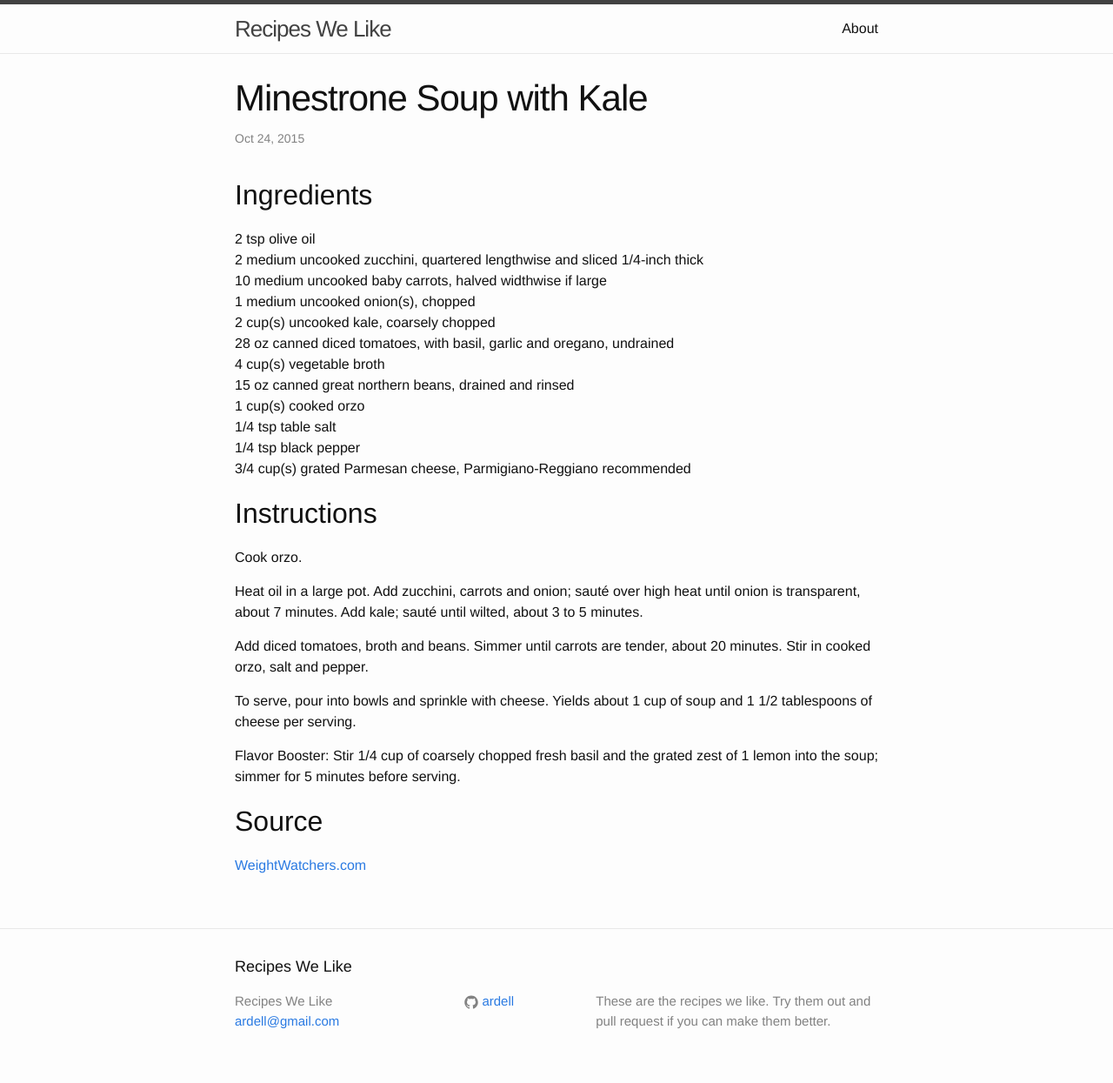
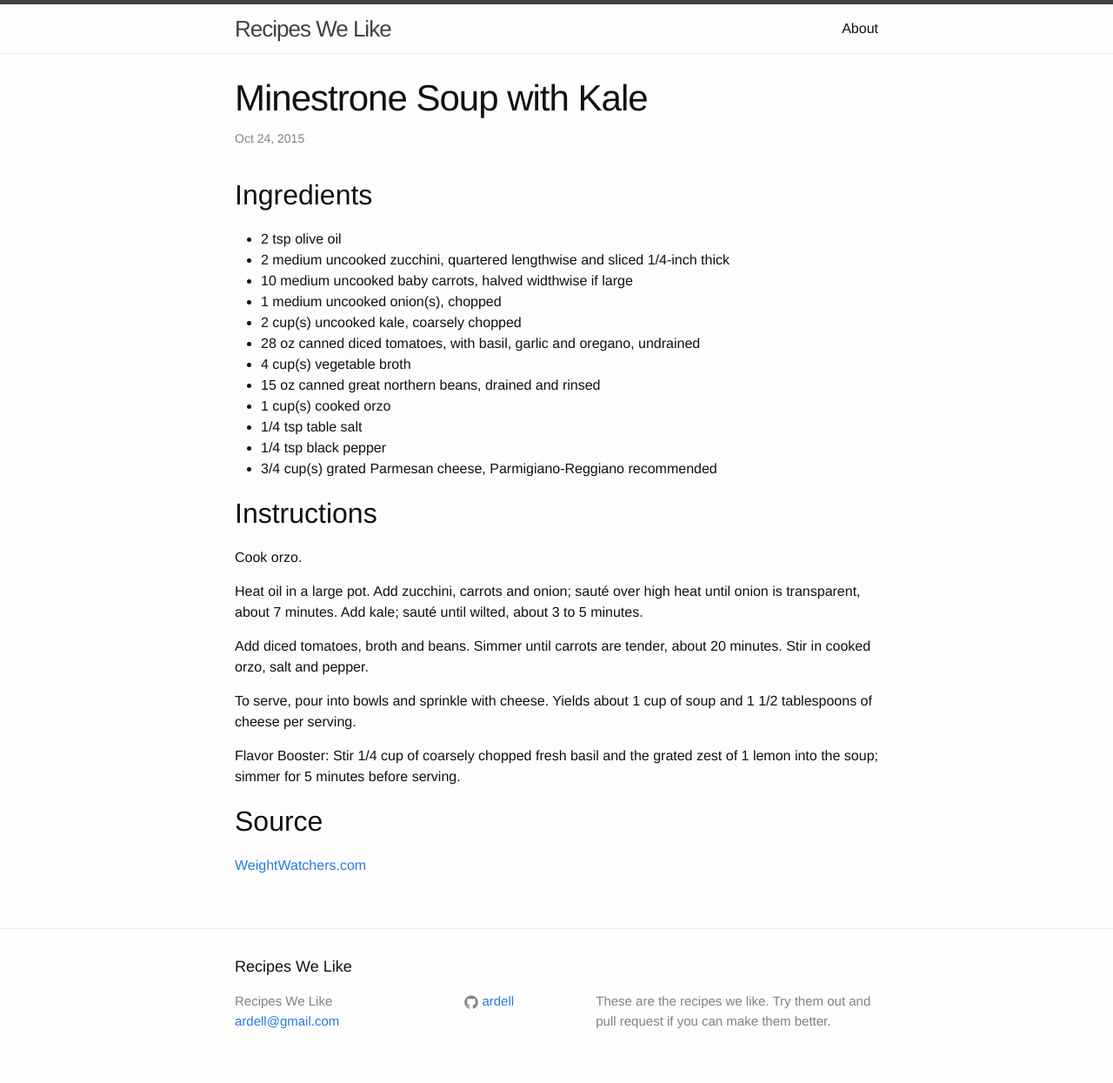
Before and after one commit to ardell/recipes, a Jekyll site: the page built from _posts/2015-10-24-minestrone-with-kale.markdown, in a window 1280 px wide. Shown: the whole page at 87% size. Built offline with Jekyll 4.4.1, drawn with Linux system fonts in a browser that asks for light colours.

```diff
--- a/_posts/2015-10-24-minestrone-with-kale.markdown
+++ b/_posts/2015-10-24-minestrone-with-kale.markdown
@@ -7,18 +7,18 @@ categories: soups dinner
 
 Ingredients
 -----------
-2 tsp olive oil
-2 medium uncooked zucchini, quartered lengthwise and sliced 1/4-inch thick
-10 medium uncooked baby carrots, halved widthwise if large
-1 medium uncooked onion(s), chopped
-2 cup(s) uncooked kale, coarsely chopped
-28 oz canned diced tomatoes, with basil, garlic and oregano, undrained
-4 cup(s) vegetable broth
-15 oz canned great northern beans, drained and rinsed
-1 cup(s) cooked orzo
-1/4 tsp table salt
-1/4 tsp black pepper
-3/4 cup(s) grated Parmesan cheese, Parmigiano-Reggiano recommended
+- 2 tsp olive oil
+- 2 medium uncooked zucchini, quartered lengthwise and sliced 1/4-inch thick
+- 10 medium uncooked baby carrots, halved widthwise if large
+- 1 medium uncooked onion(s), chopped
+- 2 cup(s) uncooked kale, coarsely chopped
+- 28 oz canned diced tomatoes, with basil, garlic and oregano, undrained
+- 4 cup(s) vegetable broth
+- 15 oz canned great northern beans, drained and rinsed
+- 1 cup(s) cooked orzo
+- 1/4 tsp table salt
+- 1/4 tsp black pepper
+- 3/4 cup(s) grated Parmesan cheese, Parmigiano-Reggiano recommended
 
 Instructions
 ------------
```
